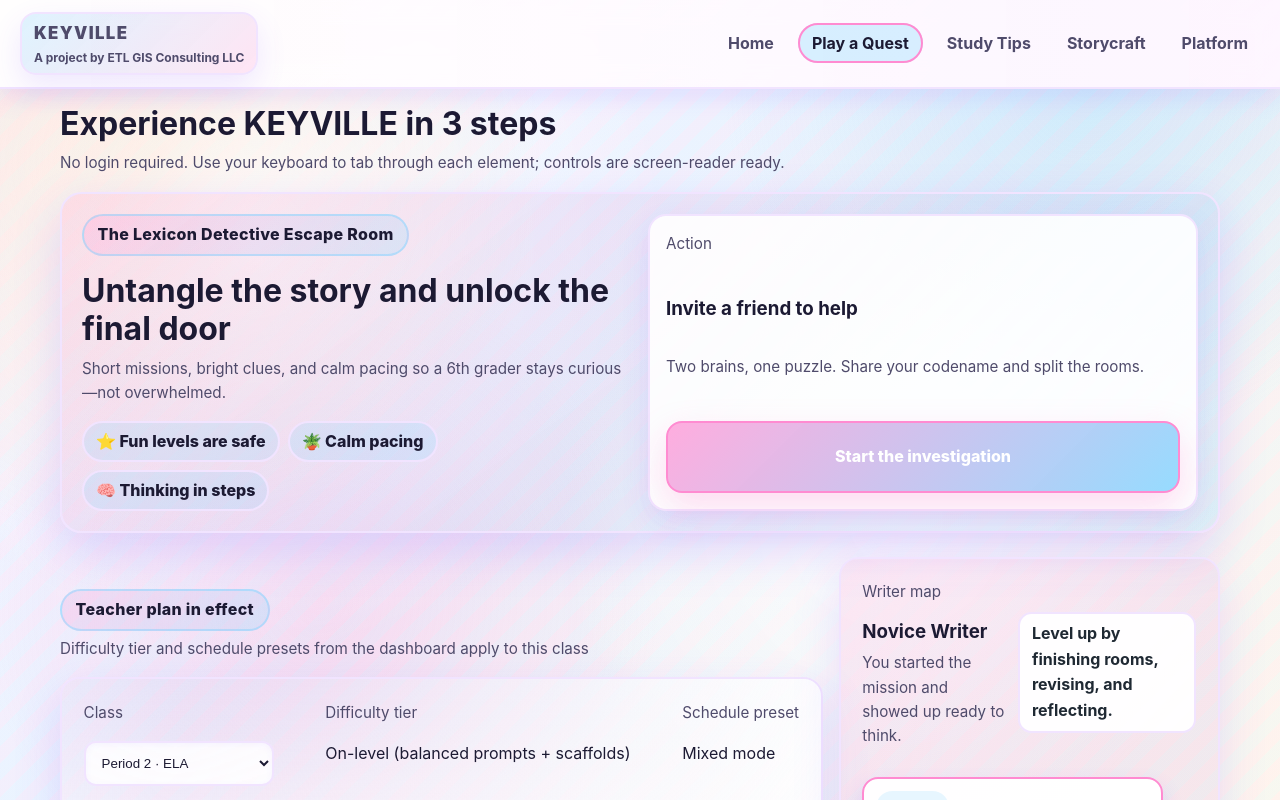
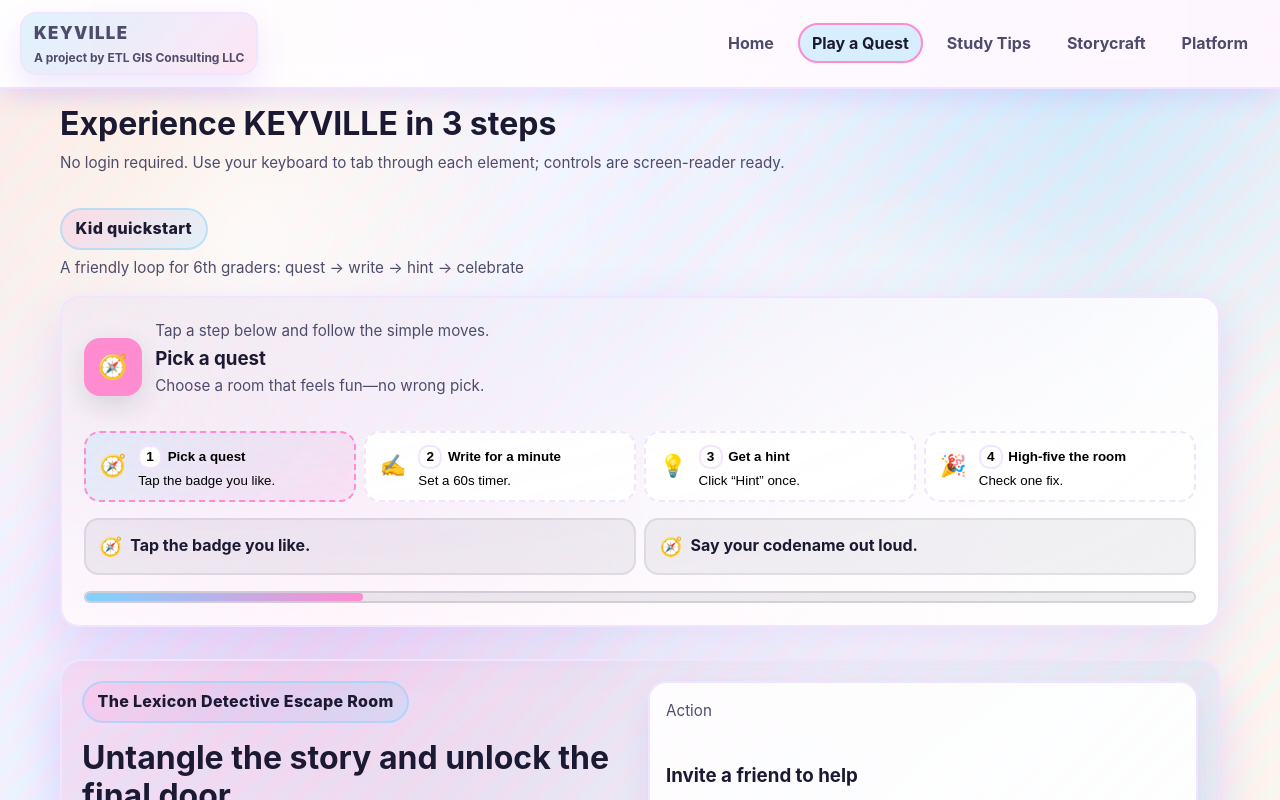
Before and after one commit to Omoluabi1003/Keyville, a Next.js app: page /experience in a window 1280 px wide. Shown: the top 800 px of the page. Built offline with nearby package versions, Linux system fonts and the light colour scheme.

Commit message:
Add kid-friendly quickstart tutorial to experience page

```diff
--- /dev/null
+++ b/app/experience/KidTutorial.tsx
@@ -0,0 +1,123 @@
+'use client';
+
+import { useMemo, useState } from 'react';
+import Section from '../../components/Section';
+
+const tutorialSteps = [
+  {
+    id: 'quest',
+    title: 'Pick a quest',
+    icon: '🧭',
+    color: 'var(--accent)',
+    actions: ['Tap the badge you like.', 'Say your codename out loud.'],
+    vibe: 'Choose a room that feels fun—no wrong pick.'
+  },
+  {
+    id: 'write',
+    title: 'Write for a minute',
+    icon: '✍️',
+    color: '#7dd3ff',
+    actions: ['Set a 60s timer.', 'Type without stopping.'],
+    vibe: 'Speed write. Messy is okay—keep the words flowing.'
+  },
+  {
+    id: 'hint',
+    title: 'Get a hint',
+    icon: '💡',
+    color: '#ffb347',
+    actions: ['Click “Hint” once.', 'Copy one idea you like.'],
+    vibe: 'Use one nudge, then return to your words.'
+  },
+  {
+    id: 'finish',
+    title: 'High-five the room',
+    icon: '🎉',
+    color: '#8ef0c0',
+    actions: ['Check one fix.', 'Press submit.'],
+    vibe: 'Celebrate the small win and jump to the next quest.'
+  }
+];
+
+export default function KidTutorial() {
+  const [activeStepId, setActiveStepId] = useState(tutorialSteps[0].id);
+
+  const activeStep = useMemo(
+    () => tutorialSteps.find((step) => step.id === activeStepId) ?? tutorialSteps[0],
+    [activeStepId]
+  );
+
+  const activeIndex = tutorialSteps.findIndex((step) => step.id === activeStep.id);
+  const progress = Math.round(((activeIndex + 1) / tutorialSteps.length) * 100);
+
+  return (
+    <Section
+      title="Kid quickstart"
+      subtitle="A friendly loop for 6th graders: quest → write → hint → celebrate"
+      id="kid-tutorial"
+    >
+      <div className="card kid-card">
+        <div className="kid-card__intro" aria-live="polite">
+          <div className="kid-card__badge" style={{ background: activeStep.color }} aria-hidden>
+            <span>{activeStep.icon}</span>
+          </div>
+          <div>
+            <p className="small" style={{ marginBottom: '0.25rem' }}>
+              Tap a step below and follow the simple moves.
+            </p>
+            <h3 style={{ margin: 0 }}>{activeStep.title}</h3>
+            <p className="small" style={{ marginTop: '0.25rem', color: 'var(--muted)' }}>
+              {activeStep.vibe}
+            </p>
+          </div>
+        </div>
+
+        <div className="kid-card__steps" role="tablist" aria-label="Kid tutorial steps">
+          {tutorialSteps.map((step, index) => {
+            const isActive = step.id === activeStepId;
+
+            return (
+              <button
+                key={step.id}
+                role="tab"
+                aria-selected={isActive}
+                className={`kid-step ${isActive ? 'kid-step--active' : ''}`}
+                onClick={() => setActiveStepId(step.id)}
+              >
+                <span className="kid-step__icon" aria-hidden>
+                  {step.icon}
+                </span>
+                <div>
+                  <div className="kid-step__label">
+                    <span className="kid-step__index">{index + 1}</span>
+                    <span>{step.title}</span>
+                  </div>
+                  <p className="tiny" style={{ margin: '0.25rem 0 0 0' }}>
+                    {step.actions[0]}
+                  </p>
+                </div>
+              </button>
+            );
+          })}
+        </div>
+
+        <div className="kid-card__actions" aria-live="polite">
+          {activeStep.actions.map((action) => (
+            <div key={action} className="kid-action">
+              <span className="kid-action__icon" aria-hidden>
+                {activeStep.icon}
+              </span>
+              <span className="kid-action__text">{action}</span>
+            </div>
+          ))}
+        </div>
+
+        <div className="kid-progress" aria-label={`Step ${activeIndex + 1} of ${tutorialSteps.length}`}>
+          <div className="kid-progress__bar" style={{ width: `${progress}%` }} />
+          <div className="tiny" style={{ textAlign: 'center', marginTop: '0.35rem' }}>
+            {progress}% ready for your first quest
+          </div>
+        </div>
+      </div>
+    </Section>
+  );
+}
--- a/app/experience/page.tsx
+++ b/app/experience/page.tsx
@@ -1,5 +1,6 @@
 import type { Metadata } from 'next';
 import ExperienceSandbox from './ExperienceSandbox';
+import KidTutorial from './KidTutorial';
 
 export const metadata: Metadata = {
   title: 'KEYVILLE · Project by ETL GIS Consulting LLC | Experience Sandbox',
@@ -15,6 +16,7 @@ export default function ExperiencePage() {
     <div>
       <h1>Experience KEYVILLE in 3 steps</h1>
       <p className="small">No login required. Use your keyboard to tab through each element; controls are screen-reader ready.</p>
+      <KidTutorial />
       <ExperienceSandbox />
     </div>
   );
--- a/app/globals.css
+++ b/app/globals.css
@@ -753,3 +753,124 @@ blockquote {
   cursor: not-allowed;
   box-shadow: none;
 }
+
+.kid-card {
+  display: grid;
+  gap: 1rem;
+}
+
+.kid-card__intro {
+  display: flex;
+  gap: 0.85rem;
+  align-items: center;
+}
+
+.kid-card__badge {
+  width: 58px;
+  height: 58px;
+  display: inline-flex;
+  align-items: center;
+  justify-content: center;
+  border-radius: 1rem;
+  font-size: 1.5rem;
+  box-shadow: 0 10px 26px rgba(28, 26, 51, 0.12);
+}
+
+.kid-card__steps {
+  display: grid;
+  grid-template-columns: repeat(auto-fit, minmax(200px, 1fr));
+  gap: 0.5rem;
+}
+
+.kid-step {
+  display: flex;
+  gap: 0.75rem;
+  align-items: center;
+  padding: 0.75rem 0.85rem;
+  border-radius: 1rem;
+  border: 2px dashed var(--border);
+  background: rgba(255, 255, 255, 0.92);
+  cursor: pointer;
+  text-align: left;
+}
+
+.kid-step:hover,
+.kid-step:focus-visible {
+  border-color: var(--accent);
+  transform: translateY(-1px);
+}
+
+.kid-step--active {
+  border-color: var(--accent);
+  background: linear-gradient(135deg, rgba(125, 211, 255, 0.18), rgba(255, 139, 209, 0.16));
+}
+
+.kid-step__icon {
+  font-size: 1.35rem;
+}
+
+.kid-step__label {
+  display: inline-flex;
+  gap: 0.35rem;
+  align-items: center;
+  font-weight: 800;
+}
+
+.kid-step__index {
+  width: 24px;
+  height: 24px;
+  display: inline-flex;
+  align-items: center;
+  justify-content: center;
+  border-radius: 0.65rem;
+  background: #fff;
+  border: 2px solid var(--border);
+  font-size: 0.85rem;
+}
+
+.kid-card__actions {
+  display: grid;
+  gap: 0.5rem;
+  grid-template-columns: repeat(auto-fit, minmax(180px, 1fr));
+}
+
+.kid-action {
+  display: flex;
+  align-items: center;
+  gap: 0.5rem;
+  padding: 0.75rem 0.85rem;
+  border-radius: 0.9rem;
+  background: rgba(28, 26, 51, 0.06);
+  border: 2px solid rgba(28, 26, 51, 0.08);
+}
+
+.kid-action__icon {
+  font-size: 1.15rem;
+}
+
+.kid-action__text {
+  font-weight: 750;
+}
+
+.kid-progress {
+  width: 100%;
+  background: rgba(28, 26, 51, 0.08);
+  border-radius: 999px;
+  height: 12px;
+  overflow: hidden;
+  border: 2px solid rgba(28, 26, 51, 0.12);
+}
+
+.kid-progress__bar {
+  height: 100%;
+  background: linear-gradient(90deg, #7dd3ff, #ff8bd1);
+  border-radius: 999px;
+  transition: width 0.3s ease;
+}
+
+@media (max-width: 640px) {
+  .kid-card__intro {
+    flex-direction: column;
+    align-items: flex-start;
+  }
+}
```
